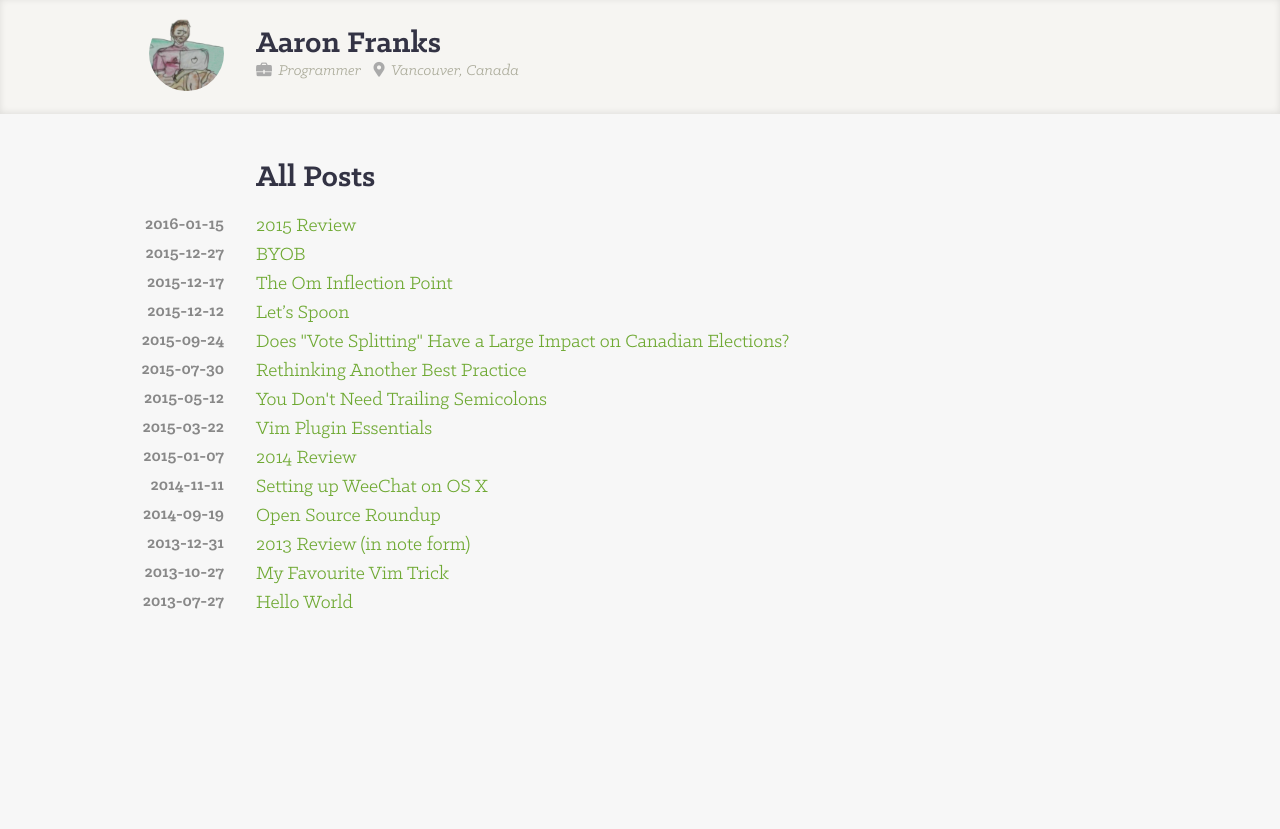
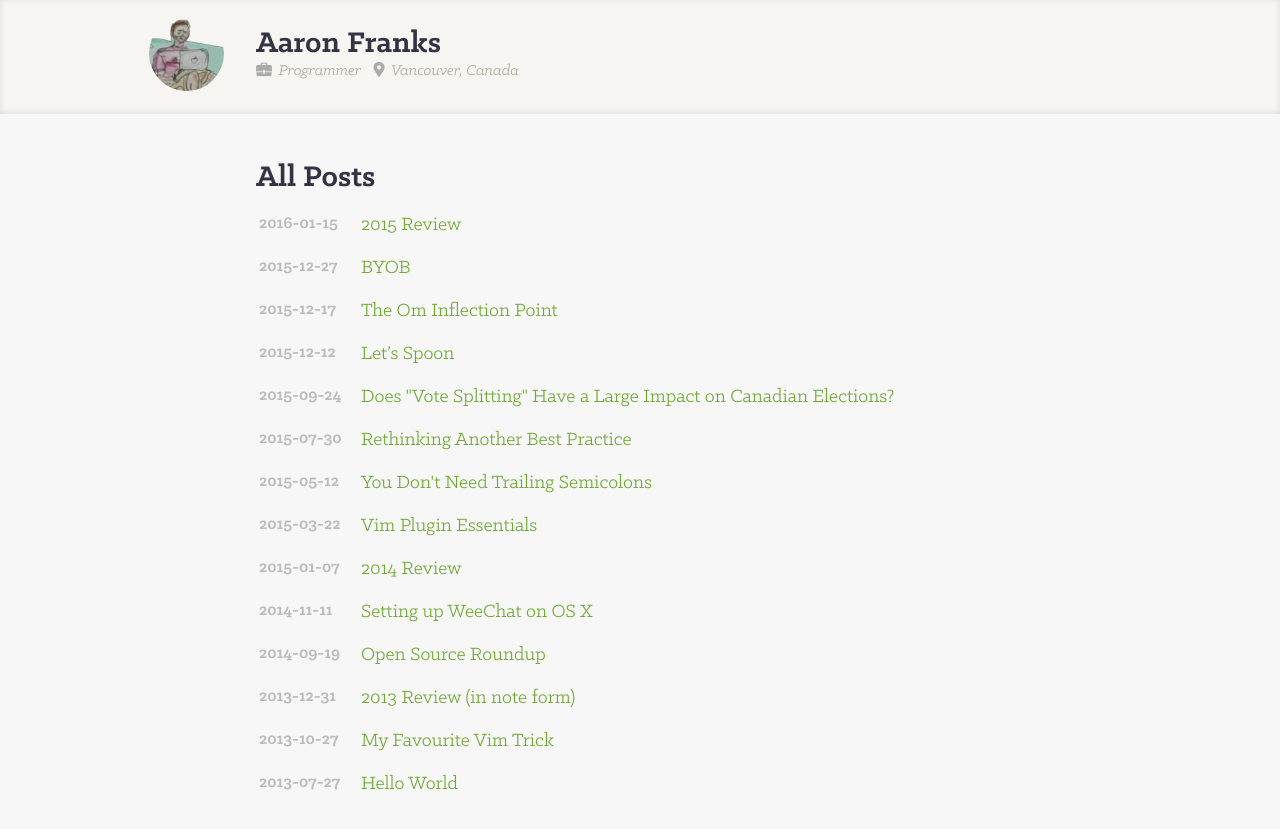
Before and after one commit to af/af.github.com, a Jekyll site: the page built from posts/index.html, in a window 1280 px wide. Shown: the top 829 px of the page. Built offline with Jekyll 4.4.1, drawn with Linux system fonts in a browser that asks for light colours.

Commit message:
Revamp /posts layout, now improved on mobile

```diff
--- a/assets/main.css
+++ b/assets/main.css
@@ -156,27 +156,22 @@ body > header .location:before {
   margin-left: 20%;
   padding-right: 0 7rem;
 }
-ul.posts {
-  list-style-type: none;
-  padding-left: 0;
+table.posts {
+  margin-top: 1rem;
+  line-height: 1.2;
 }
-ul.posts time {
+table.posts td:first-child {
+  min-width: 5em;
+  vertical-align: top;
+}
+table.posts .titleCell {
+  padding-bottom: 1rem;
+}
+table.posts time {
   display: block;
-  float: left;
-  color: #888;
+  color: #bbb;
   font-weight: bold;
   font-size: 1.1rem;
-  padding-right: 2rem;
-}
-@media screen and (min-width: 800px) {
-  ul.posts time {
-    margin-left: -7em;
-    width: 7em;
-    text-align: right;
-  }
-}
-ul.posts li {
-  margin-bottom: 5px;
 }
 .content h1 {
   margin: 1.4rem 0 0.2rem;
@@ -286,30 +281,6 @@ section.homepage.loading:before {
 }
 section.homepage.loading.failed:before {
   content: "Sorry, failed to load the data. Refresh and try again?";
-}
-section.homepage h2 {
-  margin: 0;
-  text-transform: lowercase;
-  color: #444;
-  font-weight: 300;
-}
-section.homepage.code {
-  height: 350px;
-}
-section.homepage.code a {
-  color: rgba(85,170,102,0.6);
-}
-section.homepage.posts {
-  height: 200px;
-}
-section.homepage.posts a {
-  color: #56a;
-}
-section.homepage.links {
-  height: 380px;
-}
-section.homepage.links a {
-  color: #dcb432;
 }
 svg.homeChart {
   display: block;
--- a/posts/index.html
+++ b/posts/index.html
@@ -6,13 +6,13 @@ title: All Posts
 <div class="content">
 <div class="post_list">
     <h1>All Posts</h1>
-    <ul class="posts">
+    <table class="posts">
     {% for post in site.posts %}
-    <li>
-        <time>{{ post.date | date: "%Y-%m-%d" }}</time>
-        <a href="{{ post.url }}">{{ post.title }}</a>
-    </li>
+    <tr>
+        <td><time>{{ post.date | date: "%Y-%m-%d" }}</time></td>
+        <td class="titleCell"><a href="{{ post.url }}">{{ post.title }}</a></td>
+    </tr>
     {% endfor %}
-    </ul>
+    </table>
 </div>
 </div>
```
Also changed, not shown: styles/homepage.styl (+0 -24 lines), styles/layout.styl (+11 -14 lines).
